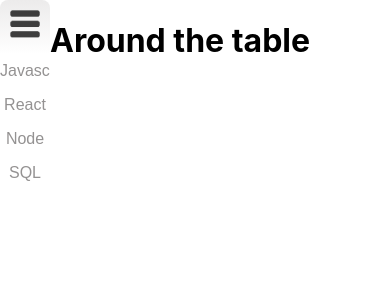
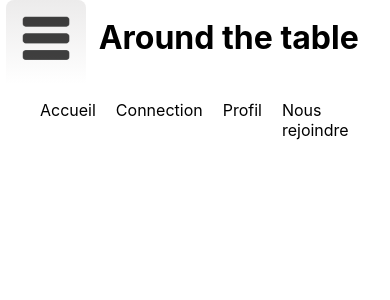
Before and after one commit to FabienBataille/around-the-table, a React (Create React App) app: page / in a window 390 px wide. Shown: the top 300 px of the page. Built offline with nearby package versions, Linux system fonts and the light colour scheme.

Commit message:
header + footer mobile

```diff
--- a/src/App.jsx
+++ b/src/App.jsx
@@ -1,9 +1,11 @@
 import Header from './components/Header';
+import Footer from './components/Footer';
 
 function App() {
   return (
     <div className="App">
       <Header />
+      <Footer />
     </div>
   );
 }
--- /dev/null
+++ b/src/app.css
@@ -0,0 +1,3 @@
+.app {
+  height: 100%;
+}
--- /dev/null
+++ b/src/components/Footer.jsx
@@ -0,0 +1,18 @@
+import './footer.css';
+
+function Footer() {
+  return (
+    <div className="footer-relative">
+      <div className="Footer">
+        <ul>
+          <li>Accueil</li>
+          <li>Connection</li>
+          <li>Profil</li>
+          <li>Nous rejoindre</li>
+        </ul>
+      </div>
+    </div>
+  );
+}
+
+export default Footer;
--- /dev/null
+++ b/src/components/footer.css
@@ -0,0 +1,9 @@
+.Footer ul {
+  list-style-type: none;
+  display: flex;
+}
+
+.Footer ul li {
+  margin-right: 20px;
+  font-size: 16px;
+}
--- a/src/components/header.css
+++ b/src/components/header.css
@@ -1,4 +1,9 @@
 .Header{
   display: flex;
+  justify-content: space-around;
+}
 
+.Header h1{
+  margin-right: 25px;
+  margin-top: 18px;
 }
--- a/src/components/menuBurger.css
+++ b/src/components/menuBurger.css
@@ -71,5 +71,5 @@
 }
 
 .logoBurger{
-  width: 50px;
+  width: 80px;
 }
```
